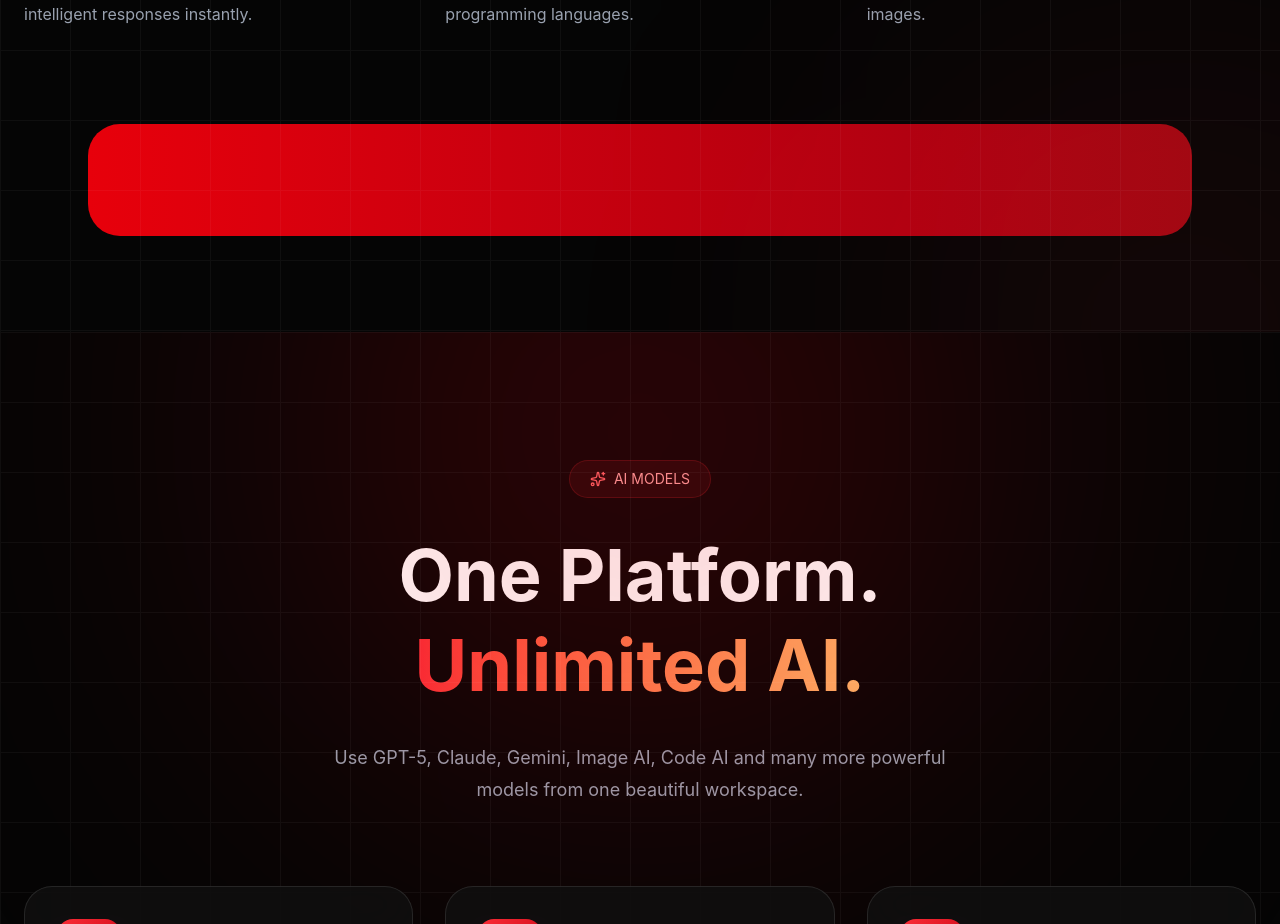
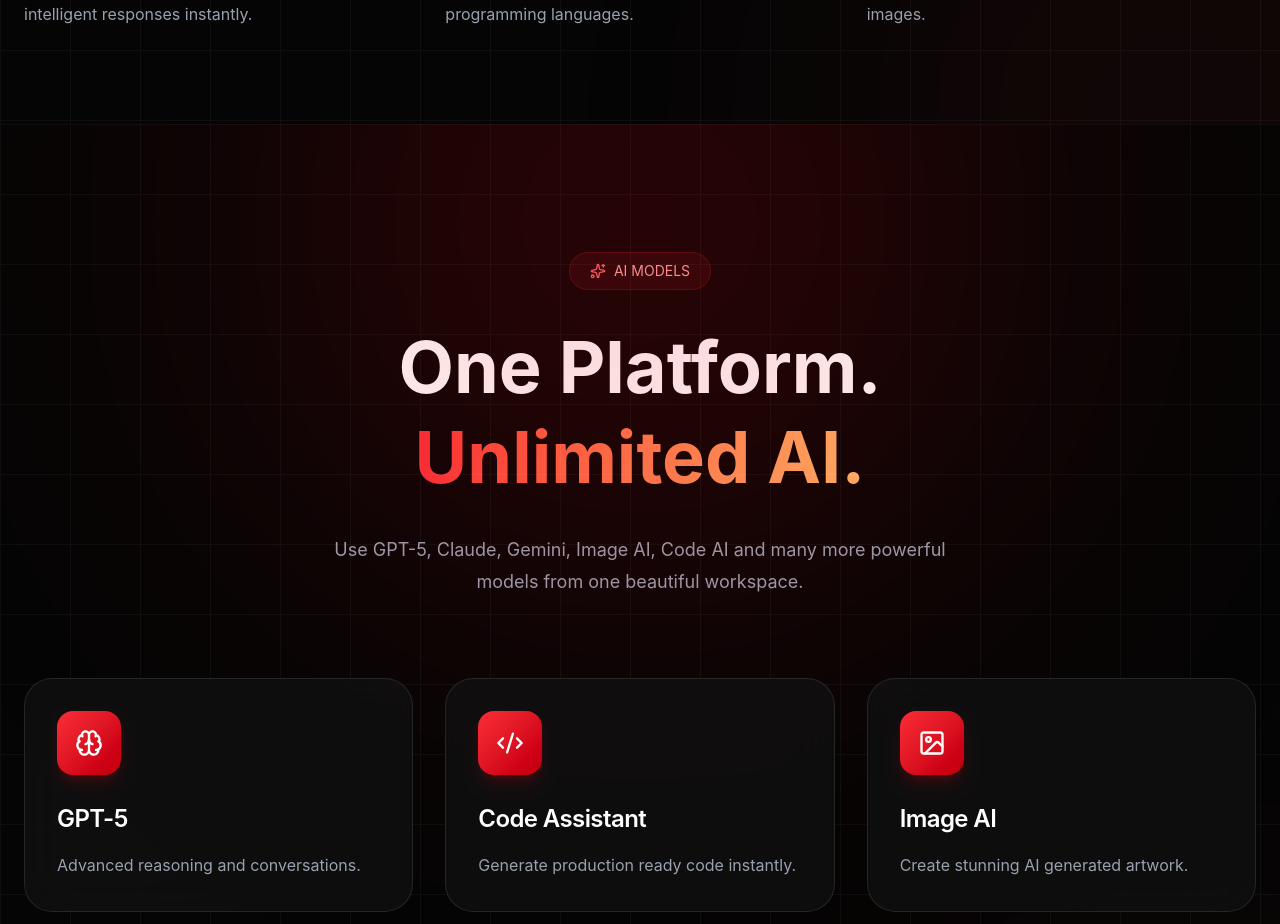
Before and after one commit to Prashant-dhi/Insane-AI-, a React (Vite) app: page / in a window 1280 px wide. Shown: the part 1840-2764 px from the top of the page. Built offline with nearby package versions, Linux system fonts and the light colour scheme; no server answers.

Commit message:
Fix build

```diff
--- a/src/components/landing/Hero.jsx
+++ b/src/components/landing/Hero.jsx
@@ -444,34 +444,6 @@
 
       </section>
 
-      {/* CTA */}
-
-      <section className="pb-24">
-
-        <div className="mx-auto max-w-6xl px-6">
-
-          <motion.div
-
-            whileHover={{
-              scale: 1.01,
-            }}
-
-            className="
-            rounded-[32px]
-            bg-gradient-to-r
-            from-red-600
-            to-red-800
-            p-14
-            text-center
-            "
-
-          >
-
-          </motion.div>
-
-        </div>
-
-      </section>
 
     </main>
 
```
